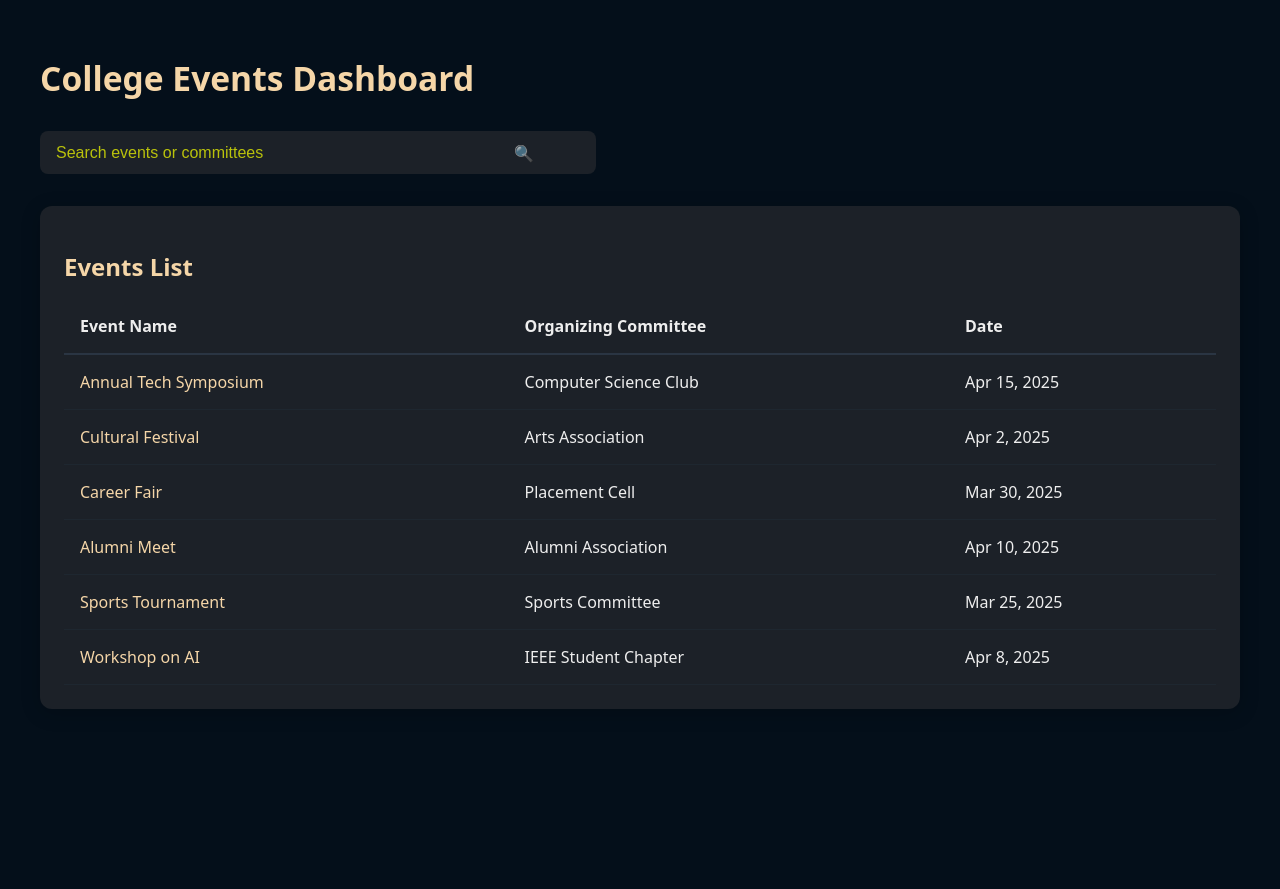
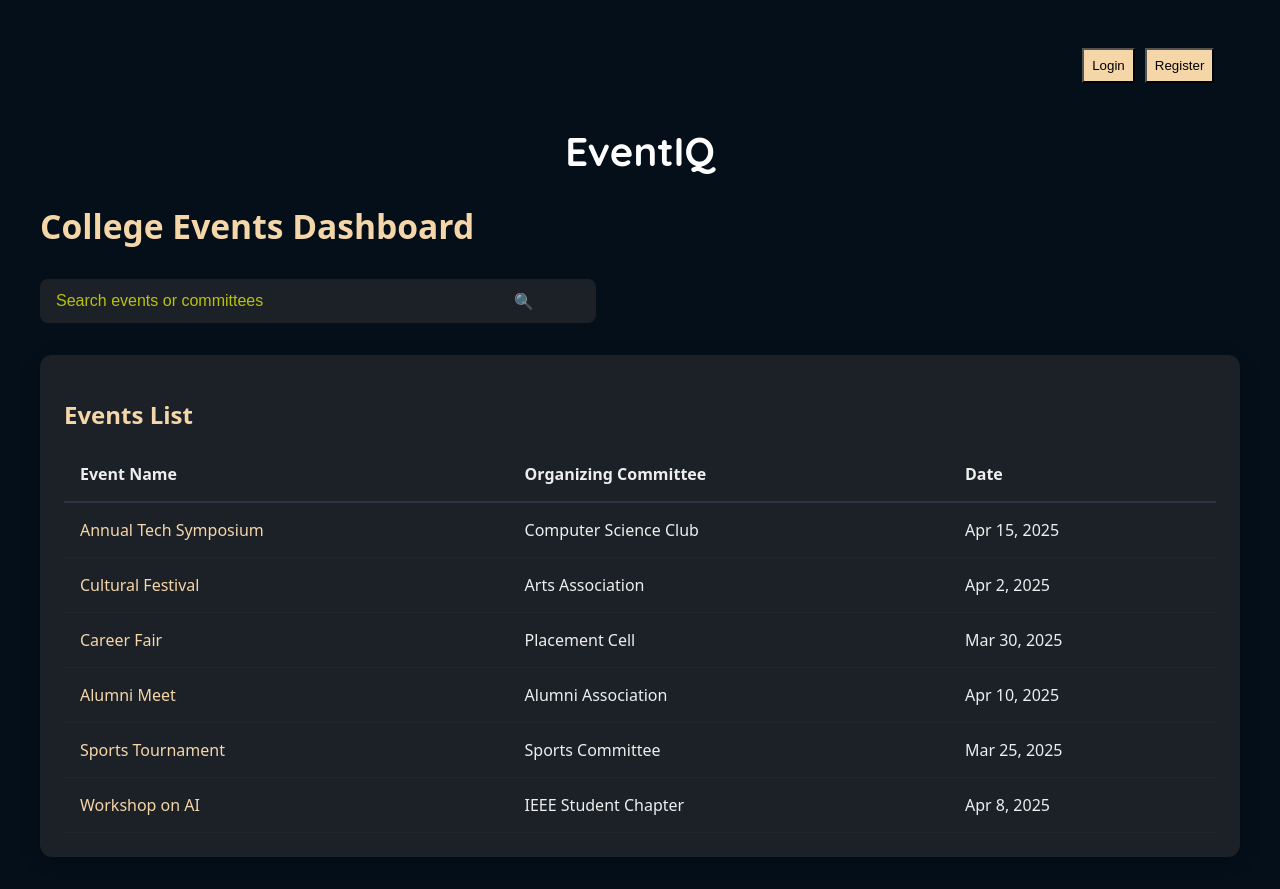
Before and after one commit to Samyak-Vishrani/EventIQ-SPIT_HackXplore, a React (Vite) app: page / in a window 1280 px wide. Before the commit the page ends 800 px from the top, so only its background shows below. Built offline with nearby package versions, Linux system fonts and the light colour scheme.

Commit message:
bg img added

```diff
--- a/src/pages/Intro.jsx
+++ b/src/pages/Intro.jsx
@@ -54,6 +54,17 @@ const Intro = () => {
 
   return (
     <div className="intro-container">
+
+      <div style={{display:'flex', justifyContent:'right', padding:'2vh 2vw'}}>
+        <button style={{padding:'1vh', background:'var(--light-red)', cursor:'pointer', marginRight:'10px'}}> Login </button>
+
+        <button style={{padding:'1vh', background:'var(--light-red)', cursor:'pointer'}}> Register </button>
+      </div>
+
+      <div>
+        <h1 style={{textAlign:'center', color:'white', fontFamily:'Quicksand', fontWeight:'1000', fontSize:'40px' }}>EventIQ</h1>
+      </div>
+
       <div className="intro-header">
         <h1>College Events Dashboard</h1>
         <div className="intro-controls">
```
Also changed, not shown: src/assets/bg-1.jpg (added).
